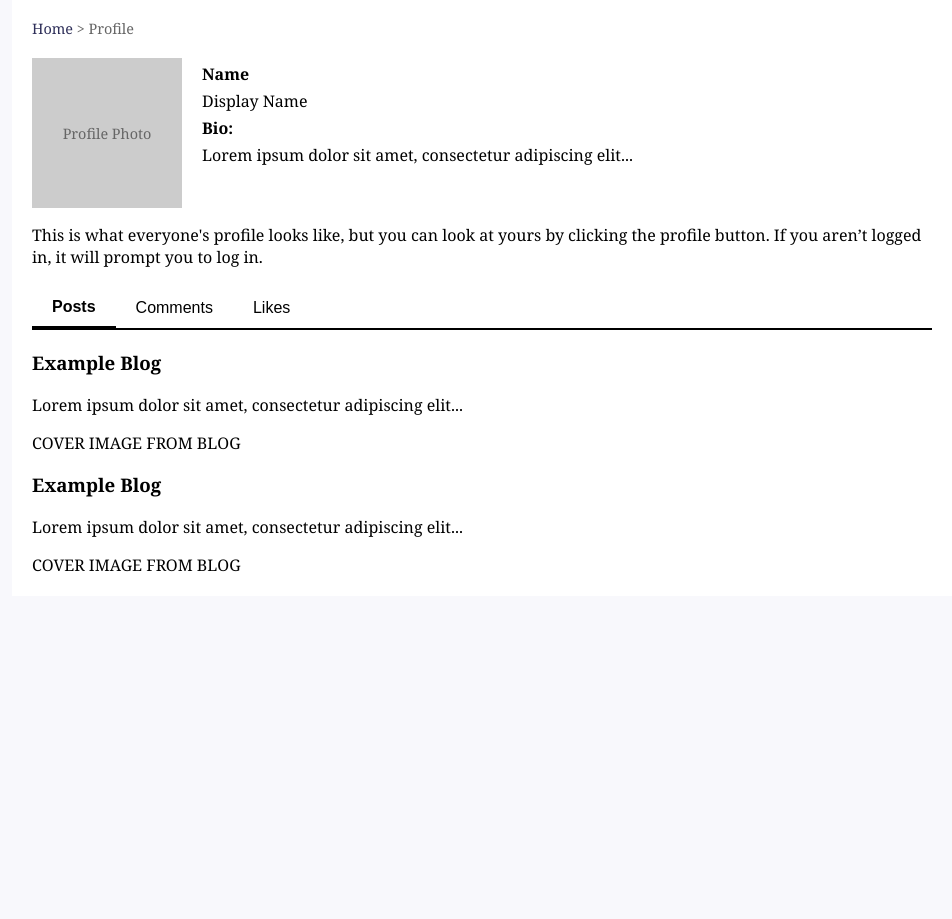
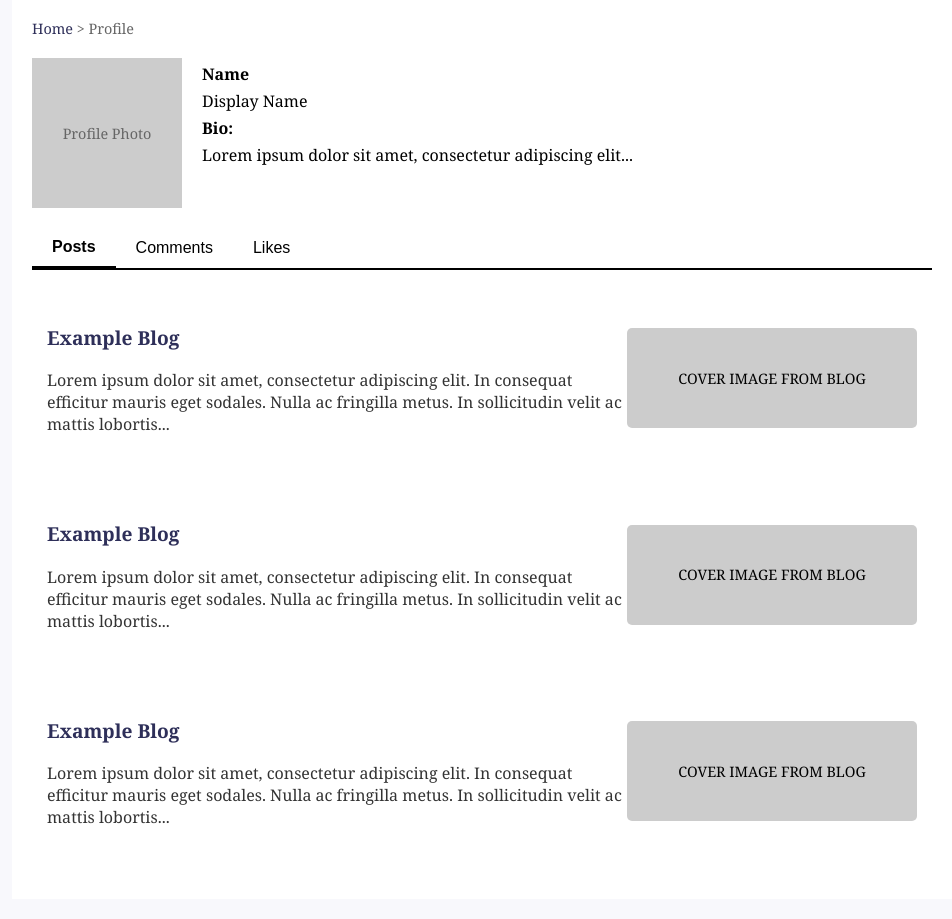
Before and after one commit to cschwebi/COSC_360_Project, a PHP site: page /profile.html in a window 1280 px wide. Shown: the part 190-1109 px from the top of the page, without its empty margins (158-1110 px from the left). Before the commit the page ends 762 px from the top, so only its background shows below. Run offline with PHP 8.4, Linux system fonts and the light colour scheme; some libraries are stand-ins or nearby versions.

Commit message:
Updated/fixed profile.html. Small html and css changes for maintenance

```diff
--- a/css/profile.css
+++ b/css/profile.css
@@ -125,3 +125,10 @@ body {
     color: #333;
     margin: 0;
 }
+
+.comment-container {
+    margin-bottom: 20px;
+}
+.comment-blog .blog-text {
+    color: #999; /* lighter color for blog text */
+}
--- a/css/styles.css
+++ b/css/styles.css
@@ -30,7 +30,6 @@ main {
     background: white;
     padding: 15px;
     margin-bottom: 20px;
-    border: 1px solid #ddd;
     border-radius: 8px;
 }
 
--- a/header.html
+++ b/header.html
@@ -1,4 +1,4 @@
-<!--<!DOCTYPE html>-->
+<!DOCTYPE html>
 <html lang="en">
 <head>
     <meta charset="UTF-8">
--- a/index.html
+++ b/index.html
@@ -1,4 +1,4 @@
-<!--<!DOCTYPE html>-->
+<!DOCTYPE html>
 <html lang="en">
 <head>
     <meta charset="UTF-8">
--- a/profile.html
+++ b/profile.html
@@ -22,7 +22,6 @@
                 <p>Lorem ipsum dolor sit amet, consectetur adipiscing elit...</p>
             </div>
         </div>
-        <p class="context-text">This is what everyone's profile looks like, but you can look at yours by clicking the profile button. If you aren’t logged in, it will prompt you to log in.</p>
 
         <div class="tabs">
             <button class="tab-link active" data-tab="posts">Posts</button>
@@ -31,22 +30,61 @@
         </div>
         <div class="tab-content" id="posts">
             <div class="post">
-                <h3>Example Blog</h3>
-                <p>Lorem ipsum dolor sit amet, consectetur adipiscing elit...</p>
-                <div class="post-image">COVER IMAGE FROM BLOG</div>
+                <article class="blog">
+                    <div class="blog-text">
+                        <h3><a href="#">Example Blog</a></h3>
+                        <p>Lorem ipsum dolor sit amet, consectetur adipiscing elit. In consequat efficitur mauris eget sodales. Nulla ac fringilla metus. In sollicitudin velit ac mattis lobortis...</p>
+                    </div>
+                    <div class="blog-image">COVER IMAGE FROM BLOG</div>
+                </article>
             </div>
             <div class="post">
-                <h3>Example Blog</h3>
-                <p>Lorem ipsum dolor sit amet, consectetur adipiscing elit...</p>
-                <div class="post-image">COVER IMAGE FROM BLOG</div>
+                <article class="blog">
+                    <div class="blog-text">
+                        <h3><a href="#">Example Blog</a></h3>
+                        <p>Lorem ipsum dolor sit amet, consectetur adipiscing elit. In consequat efficitur mauris eget sodales. Nulla ac fringilla metus. In sollicitudin velit ac mattis lobortis...</p>
+                    </div>
+                    <div class="blog-image">COVER IMAGE FROM BLOG</div>
+                </article>
+            </div>
+            <div class="post">
+                <article class="blog">
+                    <div class="blog-text">
+                        <h3><a href="#">Example Blog</a></h3>
+                        <p>Lorem ipsum dolor sit amet, consectetur adipiscing elit. In consequat efficitur mauris eget sodales. Nulla ac fringilla metus. In sollicitudin velit ac mattis lobortis...</p>
+                    </div>
+                    <div class="blog-image">COVER IMAGE FROM BLOG</div>
+                </article>
             </div>
         </div>
         <div class="tab-content" id="comments" style="display:none;">
-            <div class="comment">
-                <p>&#10132; Lorem ipsum dolor sit amet, consectetur adipiscing elit...</p>
+            <div class="comment-container">
+                <div class="comment-blog">
+                    <article class="blog">
+                        <div class="blog-text">
+                            <h3><a href="#">Example Blog</a></h3>
+                            <p>Lorem ipsum dolor sit amet, consectetur adipiscing elit. In consequat efficitur mauris eget sodales. Nulla ac fringilla metus. In sollicitudin velit ac mattis lobortis...</p>
+                        </div>
+                        <div class="blog-image">COVER IMAGE FROM BLOG</div>
+                    </article>
+                </div>
+                <div class="comment">
+                    <p>Lorem ipsum dolor sit amet, consectetur adipiscing elit...</p>
+                </div>
             </div>
-            <div class="comment">
-                <p>&#10132; Lorem ipsum dolor sit amet, consectetur adipiscing elit...</p>
+            <div class="comment-container">
+                <div class="comment-blog">
+                    <article class="blog">
+                        <div class="blog-text">
+                            <h3><a href="#">Example Blog</a></h3>
+                            <p>Lorem ipsum dolor sit amet, consectetur adipiscing elit. In consequat efficitur mauris eget sodales. Nulla ac fringilla metus. In sollicitudin velit ac mattis lobortis...</p>
+                        </div>
+                        <div class="blog-image">COVER IMAGE FROM BLOG</div>
+                    </article>
+                </div>
+                <div class="comment">
+                    <p>Lorem ipsum dolor sit amet, consectetur adipiscing elit...</p>
+                </div>
             </div>
         </div>
         <div class="tab-content" id="likes" style="display:none;">
```
